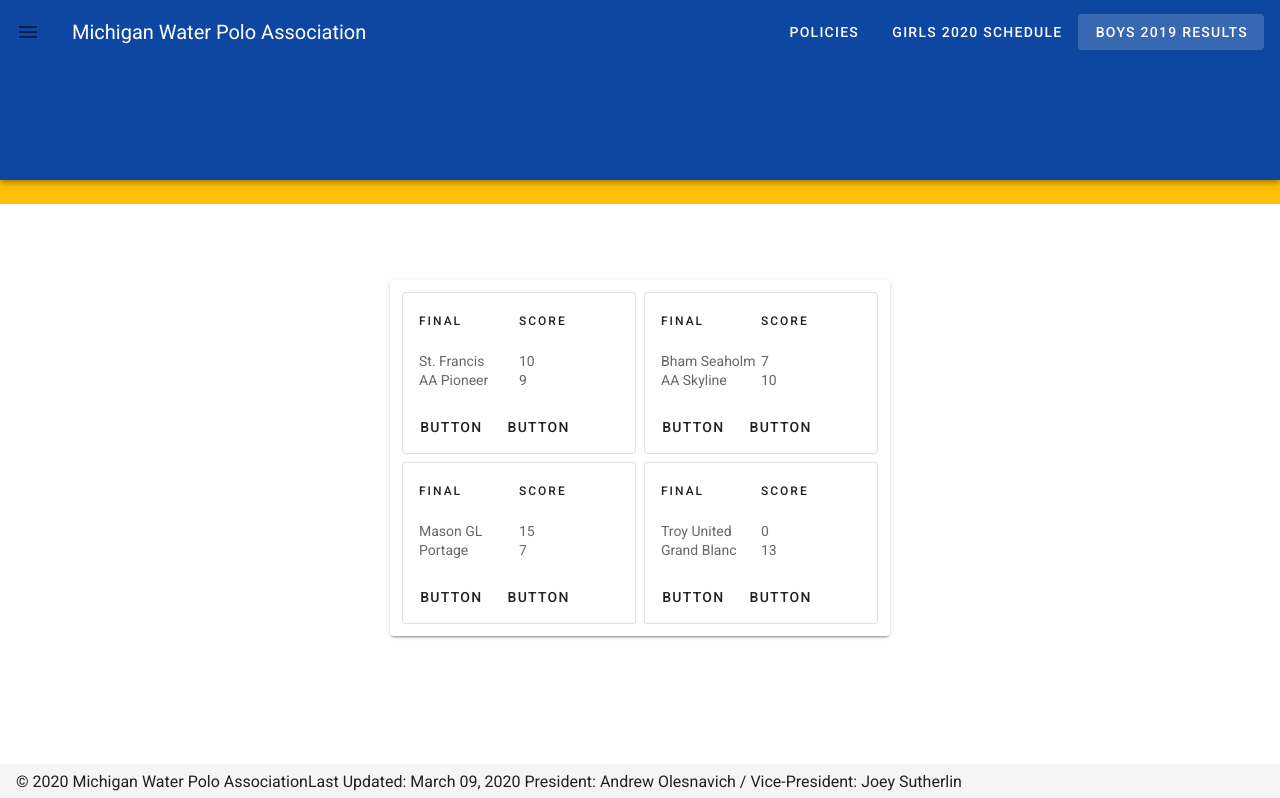
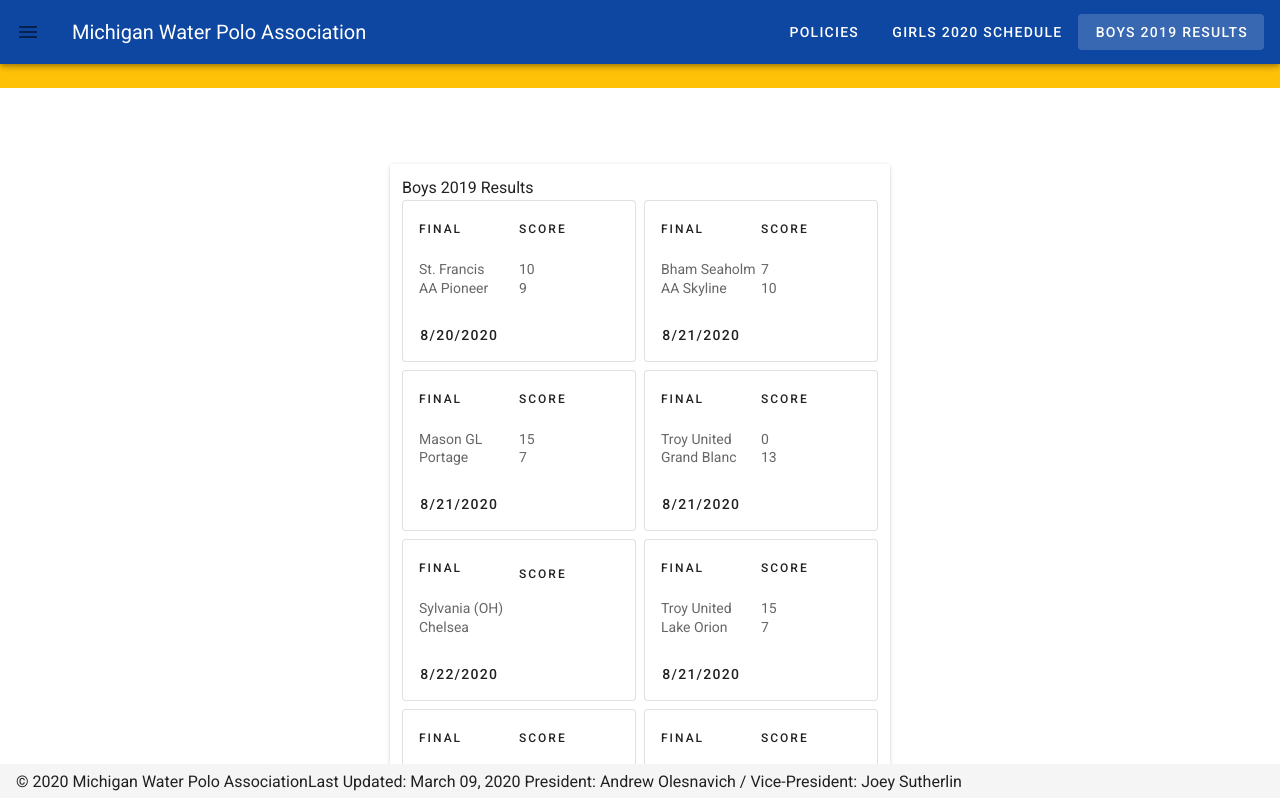
Before and after one commit to Catalyst-Digital-Ventures/Michigan-Water-Polo, a Nuxt app: page /boys2019results in a window 1280 px wide. Shown: the top 798 px of the page. Built offline with nearby package versions, Linux system fonts and the light colour scheme.

Commit message:
WIP boys 2019 results

```diff
--- /dev/null
+++ b/assets/constants.js
@@ -0,0 +1,2 @@
+// Boys school teams
+export const AAPIONEER = 'AA Pioneer';
--- /dev/null
+++ b/constants/boysteams.js
@@ -0,0 +1,3 @@
+import { AAPIONEER } from "../assets/constants";
+
+export AAPIONEER
--- a/pages/boys2019results.vue
+++ b/pages/boys2019results.vue
@@ -1,6 +1,8 @@
+
 <template>
   <v-card class="mx-auto" max-width="500">
     <v-container fluid>
+      Boys 2019 Results
       <v-row dense>
         <v-col v-for="card in cards" :key="card.title" :cols="card.flex">
           <v-card class="mx-auto" max-width="344" outlined>
@@ -19,8 +21,7 @@
             </v-list-item>
 
             <v-card-actions>
-              <v-btn text>Button</v-btn>
-              <v-btn text>Button</v-btn>
+              <v-btn text>{{card.date}}</v-btn>
             </v-card-actions>
           </v-card>
         </v-col>
@@ -30,14 +31,17 @@
 </template>
 
 <script>
+import { AAPIONEER } from "../assets/constants";
+
 export default {
   data: () => ({
     cards: [
       {
         home: "St. Francis",
-        away: "AA Pioneer",
+        away: AAPIONEER,
         homeScore: "10",
         awayScore: "9",
+        date: "8/20/2020",
         src: "https://cdn.vuetifyjs.com/images/cards/house.jpg",
         flex: 6
       },
@@ -46,6 +50,7 @@ export default {
         away: "AA Skyline",
         homeScore: "7",
         awayScore: "10",
+        date: "8/21/2020",
         src: "https://cdn.vuetifyjs.com/images/cards/road.jpg",
         flex: 6
       },
@@ -54,6 +59,7 @@ export default {
         away: "Portage",
         homeScore: "15",
         awayScore: "7",
+        date: "8/21/2020",
         src: "https://cdn.vuetifyjs.com/images/cards/plane.jpg",
         flex: 6
       },
@@ -62,6 +68,61 @@ export default {
         away: "Grand Blanc",
         homeScore: "0",
         awayScore: "13",
+        date: "8/21/2020",
+        src: "https://cdn.vuetifyjs.com/images/cards/plane.jpg",
+        flex: 6
+      },
+      {
+        home: "Sylvania (OH)",
+        away: "Chelsea",
+        homeScore: "",
+        awayScore: "",
+        date: "8/22/2020",
+        src: "https://cdn.vuetifyjs.com/images/cards/plane.jpg",
+        flex: 6
+      },
+      {
+        home: "Troy United",
+        away: "Lake Orion",
+        homeScore: "15",
+        awayScore: "7",
+        date: "8/21/2020",
+        src: "https://cdn.vuetifyjs.com/images/cards/plane.jpg",
+        flex: 6
+      },
+      {
+        home: "Mason GL",
+        away: "Portage",
+        homeScore: "15",
+        awayScore: "7",
+        date: "8/21/2020",
+        src: "https://cdn.vuetifyjs.com/images/cards/plane.jpg",
+        flex: 6
+      },
+      {
+        home: "Mason GL",
+        away: "Portage",
+        homeScore: "15",
+        awayScore: "7",
+        date: "8/21/2020",
+        src: "https://cdn.vuetifyjs.com/images/cards/plane.jpg",
+        flex: 6
+      },
+      {
+        home: "Mason GL",
+        away: "Portage",
+        homeScore: "15",
+        awayScore: "7",
+        date: "8/21/2020",
+        src: "https://cdn.vuetifyjs.com/images/cards/plane.jpg",
+        flex: 6
+      },
+      {
+        home: "Mason GL",
+        away: "Portage",
+        homeScore: "15",
+        awayScore: "7",
+        date: "8/21/2020",
         src: "https://cdn.vuetifyjs.com/images/cards/plane.jpg",
         flex: 6
       }
```
Also changed, not shown: assets/boys2019results.js (added).
